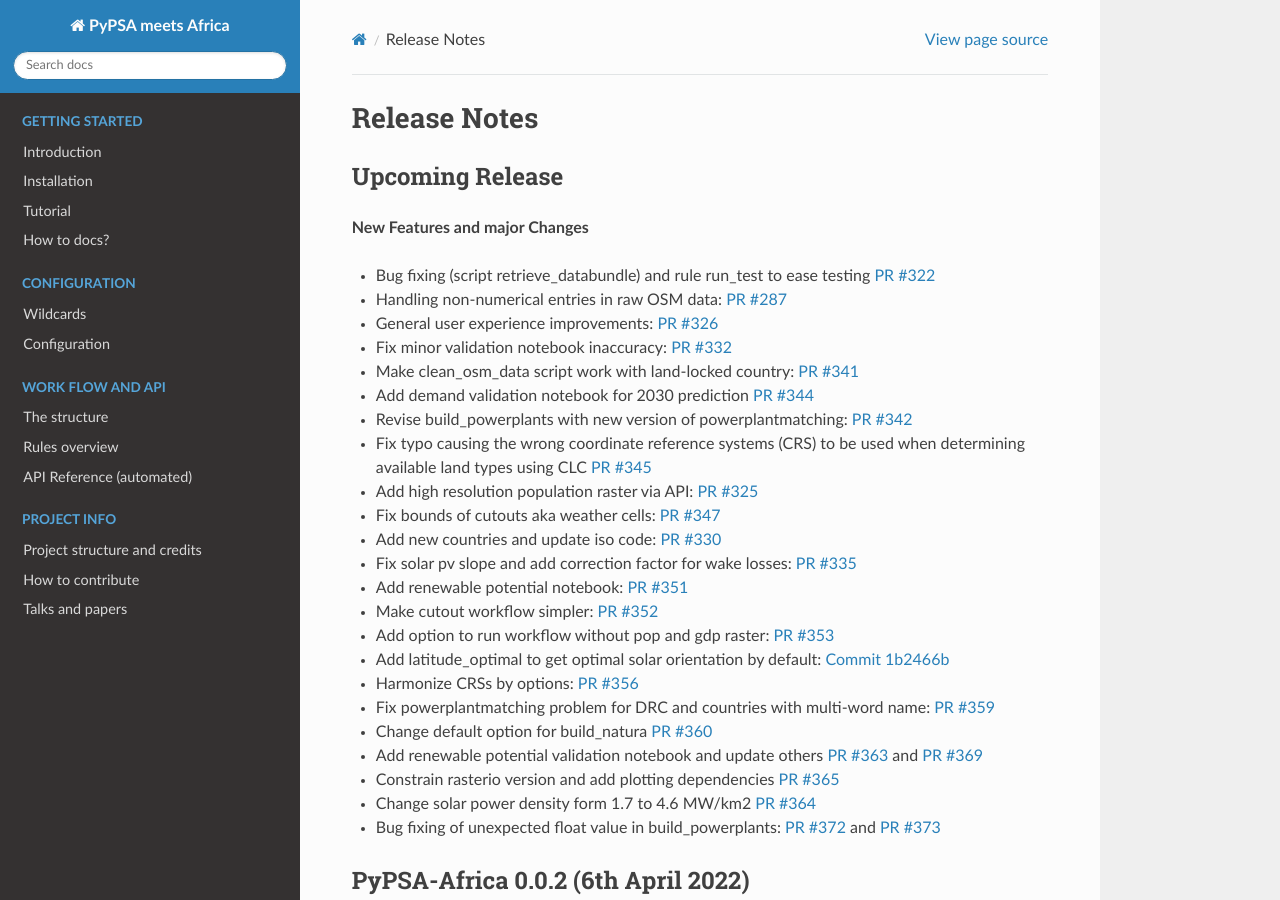
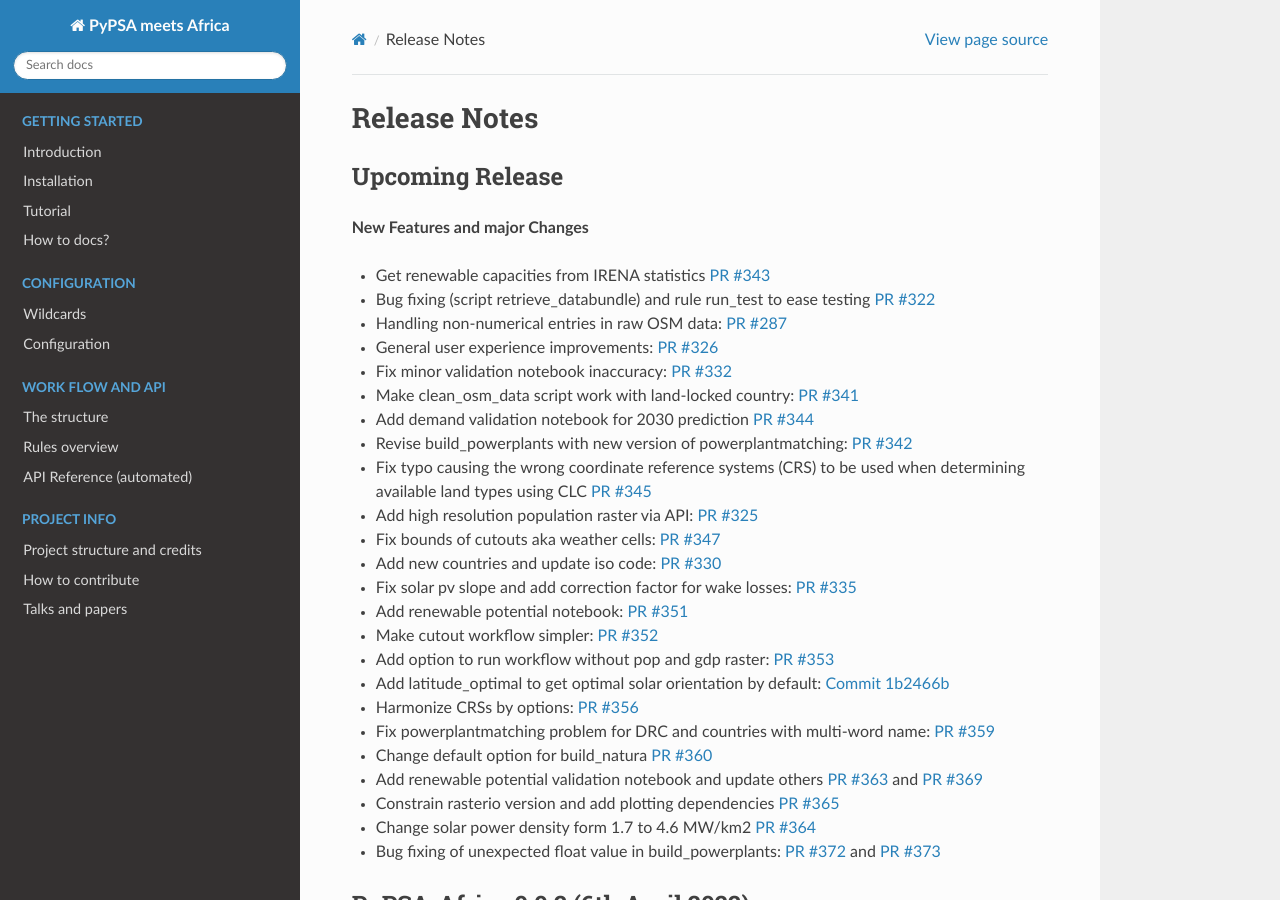
Before and after one commit to pypsa-meets-earth/pypsa-earth, a Sphinx documentation site: the page built from doc/release_notes.rst, in a window 1280 px wide and 900 px high. Built offline with Sphinx 7.4.7 and the Read the Docs theme 2.0.0, drawn with Linux system fonts in a browser that asks for light colours; pages that are not in the unit, such as notebooks, are missing from menus.

Commit message:
update release notes

```diff
--- a/doc/release_notes.rst
+++ b/doc/release_notes.rst
@@ -12,6 +12,8 @@
 ================
 
 **New Features and major Changes**
+
+* Get renewable capacities from IRENA statistics `PR #343 <https://github.com/pypsa-meets-africa/pypsa-africa/pull/343>`__
 
 * Bug fixing (script retrieve_databundle) and rule run_test to ease testing `PR #322 <https://github.com/pypsa-meets-africa/pypsa-africa/pull/322>`__
 
```
